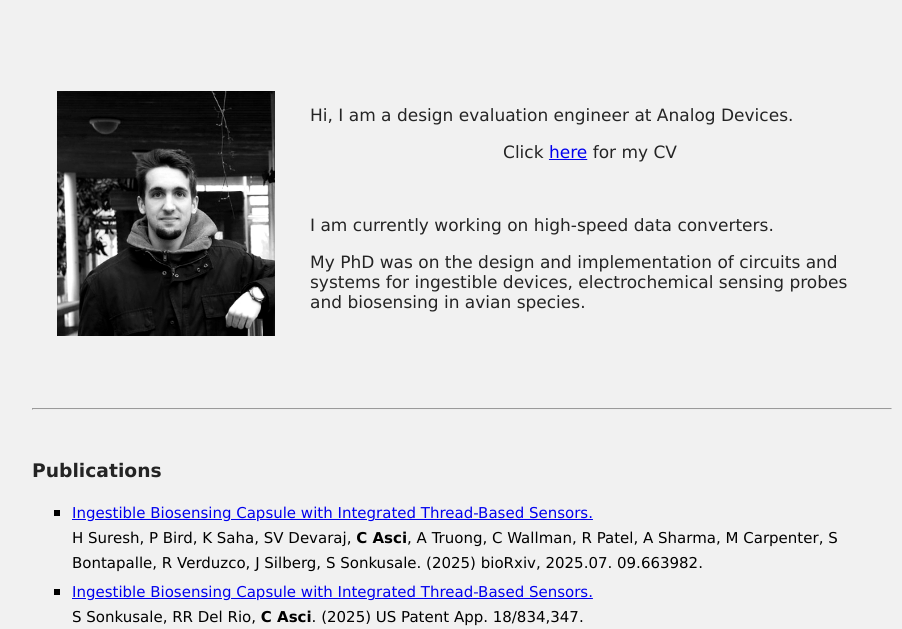
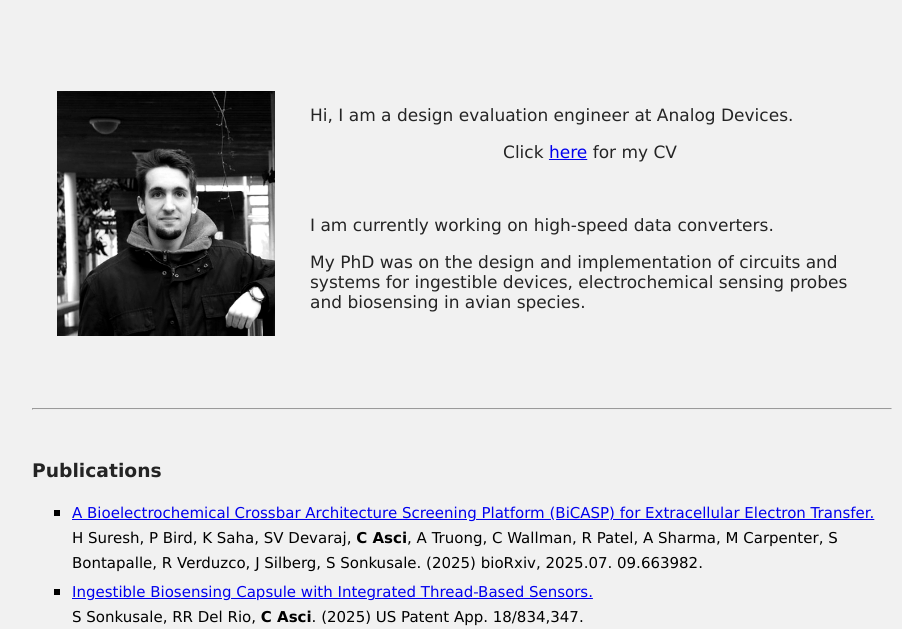
Before and after one commit to cyn9/cyn9.github.io, a plain HTML site: page index.html in a window 1280 px wide. Shown: the part 154-783 px from the top of the page, without its empty margins (178-1080 px from the left). Drawn offline with Linux system fonts and the light colour scheme.

Commit message:
fixed publication title

```diff
--- a/index.html
+++ b/index.html
@@ -40,7 +40,7 @@
 			<ul>
 				<li>
 					<a href="https://www.biorxiv.org/content/10.1101/2025.07.09.663982v1.abstract">
-						Ingestible Biosensing Capsule with Integrated Thread-Based Sensors.
+						A Bioelectrochemical Crossbar Architecture Screening Platform (BiCASP) for Extracellular Electron Transfer.
 					</a>
 					<br>H Suresh, P Bird, K Saha, SV Devaraj, <b>C Asci</b>, A Truong, C Wallman, R Patel, A Sharma,
 					M Carpenter, S Bontapalle, R Verduzco, J Silberg, S Sonkusale. (2025) bioRxiv, 2025.07. 09.663982.
```
